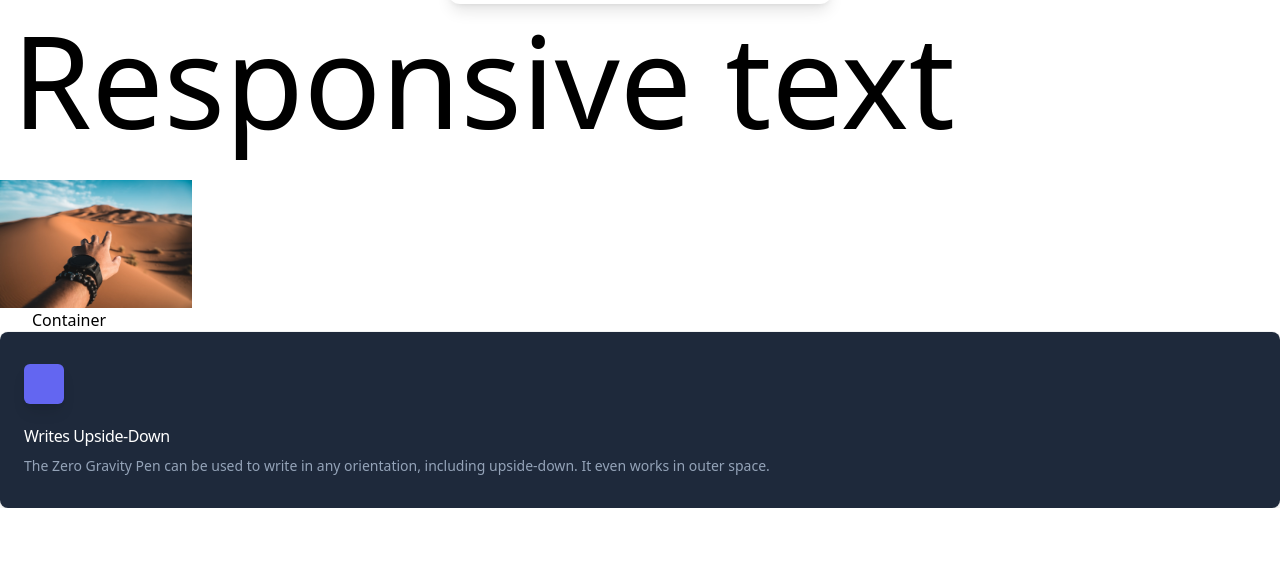
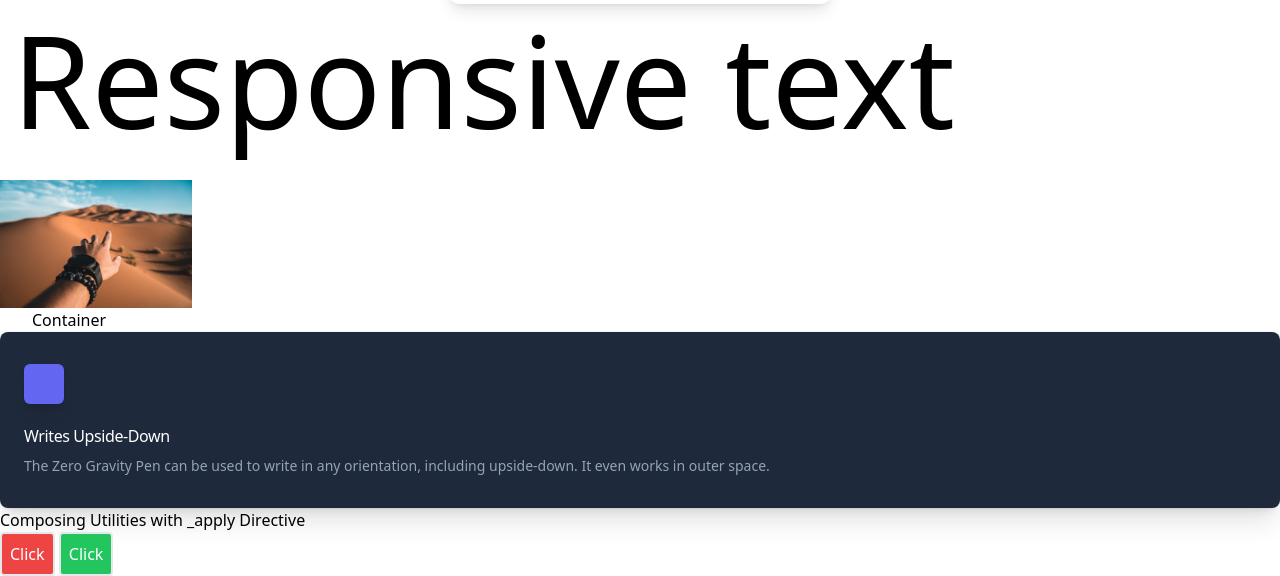
Before and after one commit to devpranab/Practice-Tailwind-Css, a website: page index.html in a window 1280 px wide. Shown: the part 4999-5575 px from the top of the page. Before the commit the page ends 5507 px from the top, so only its background shows below. Drawn offline with Linux system fonts and the light colour scheme.

Commit message:
apply Directive

```diff
--- a/index.html
+++ b/index.html
@@ -345,5 +345,13 @@
           The Zero Gravity Pen can be used to write in any orientation, including upside-down. It even works in outer space.
         </p>
       </div>
+
+      <!-- Composing Utilities with _apply Directive -->
+      <h5> Composing Utilities with _apply Directive </h5>
+      <button class="btn r-btn">Click</button>
+      <button class="btn g-btn">Click</button>
 </body>
 </html>
+
+
+<!-- apply -->
--- a/src/tailwind.css
+++ b/src/tailwind.css
@@ -1,3 +1,15 @@
 @tailwind base;
 @tailwind components;
 @tailwind utilities;
+
+/* group utilities */
+.btn {
+    @apply text-white
+    border-2 p-2 rounded hover:bg-red-900;
+}
+.r-btn {
+    @apply bg-red-500
+}
+.g-btn {
+    @apply bg-green-500
+}
```
Also changed, not shown: output/styles.css.
